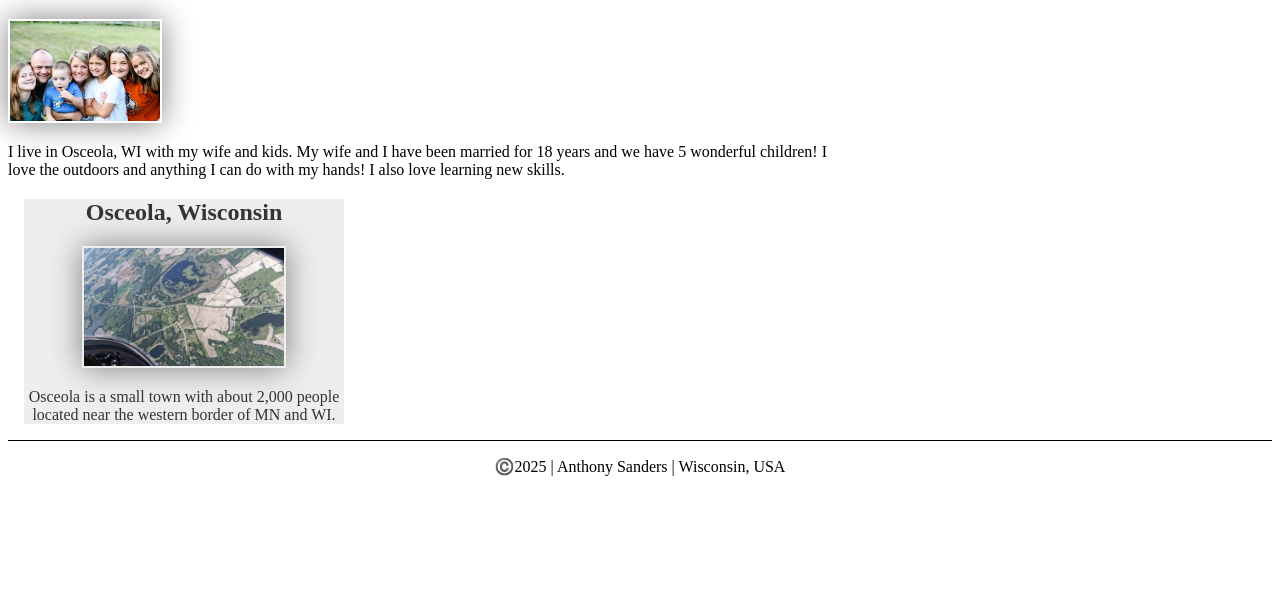
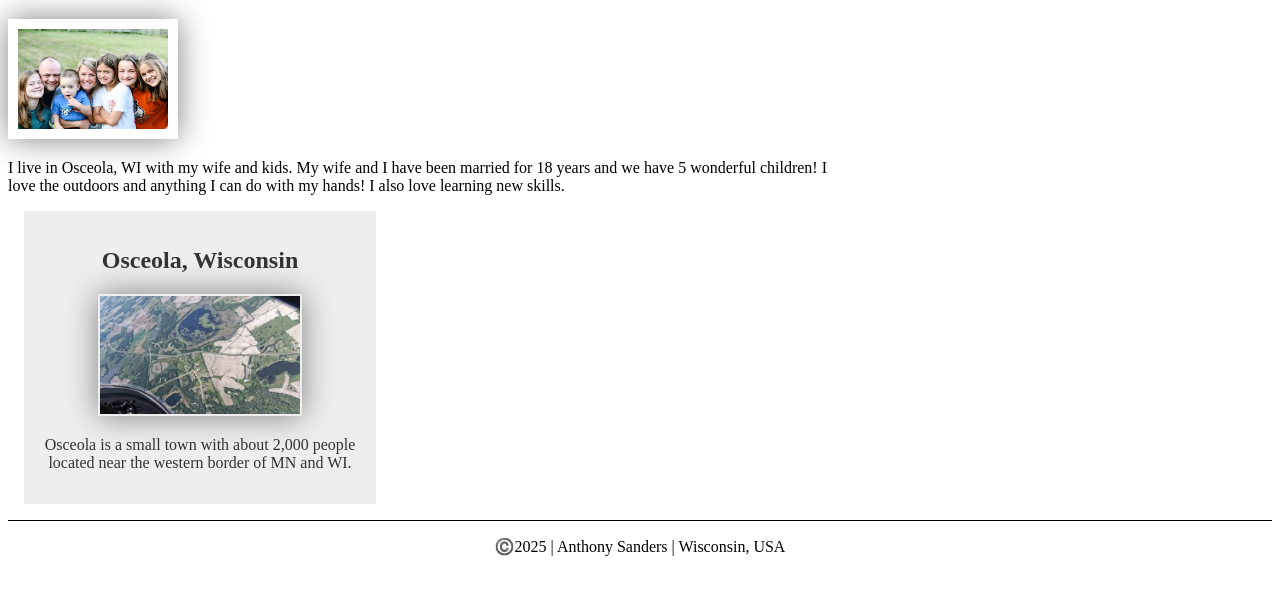
Before and after one commit to anthonysanderslds/wdd130, a plain HTML site: page index.html in a window 1280 px wide. Shown: the part 205-800 px from the top of the page. Drawn offline with Linux system fonts and the light colour scheme.

Commit message:
fixed page audits

```diff
--- a/styles/styles.css
+++ b/styles/styles.css
@@ -16,12 +16,15 @@ main {
 main img {
     width: 150px;
     height: auto;
+    border: #000;
+    padding: 10px;
+    box-shadow: inset;
 }
 
 aside {
     width: 20rem;
     margin: 1rem;
-    border: 1px solid rgb(0, 0, 0 / 0.2); / * 1️⃣ */
+    border: 1px solid rgb(0, 0, 0 / 0.2);
     padding: 1rem;
     background-color: #eee;
     color: #333;
```
